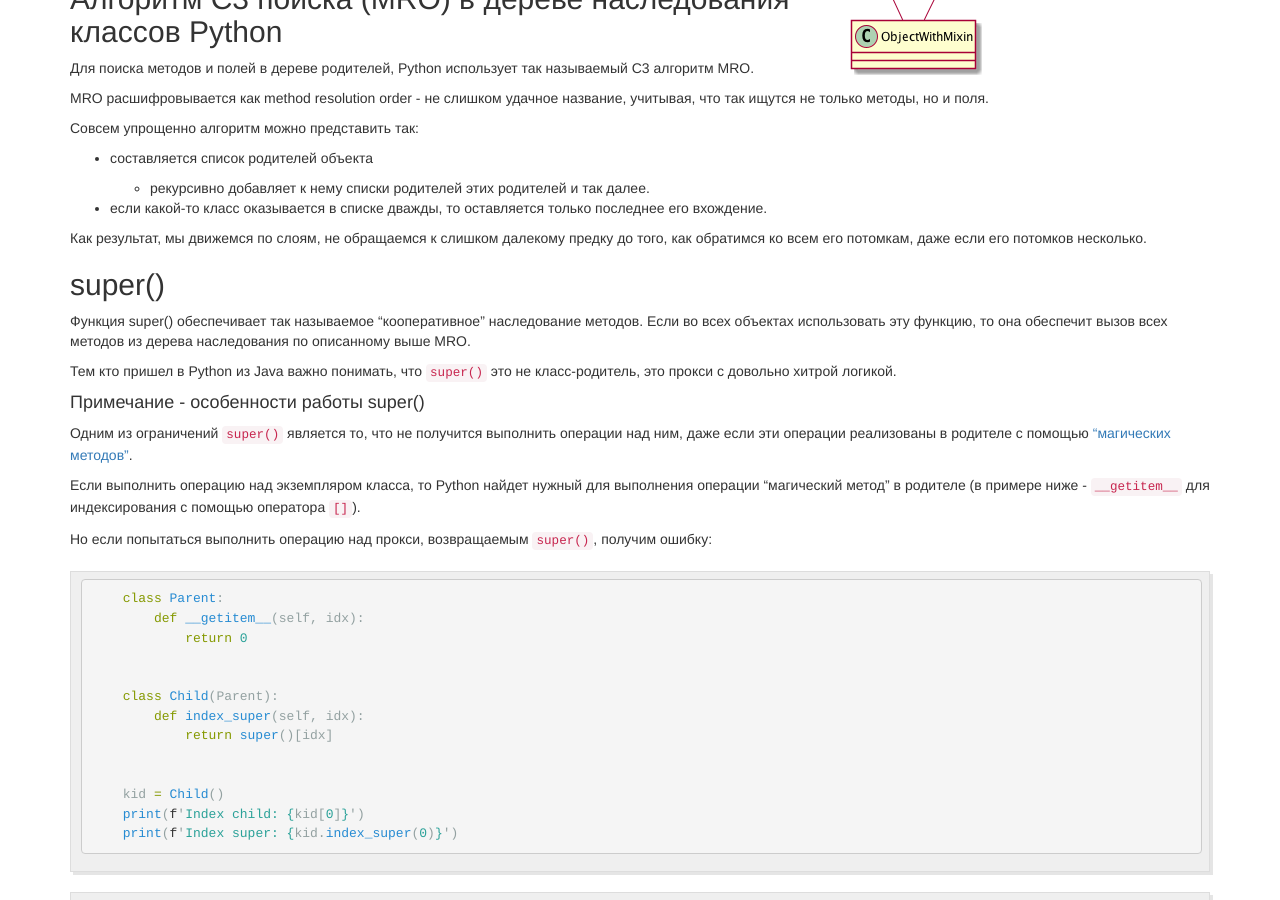
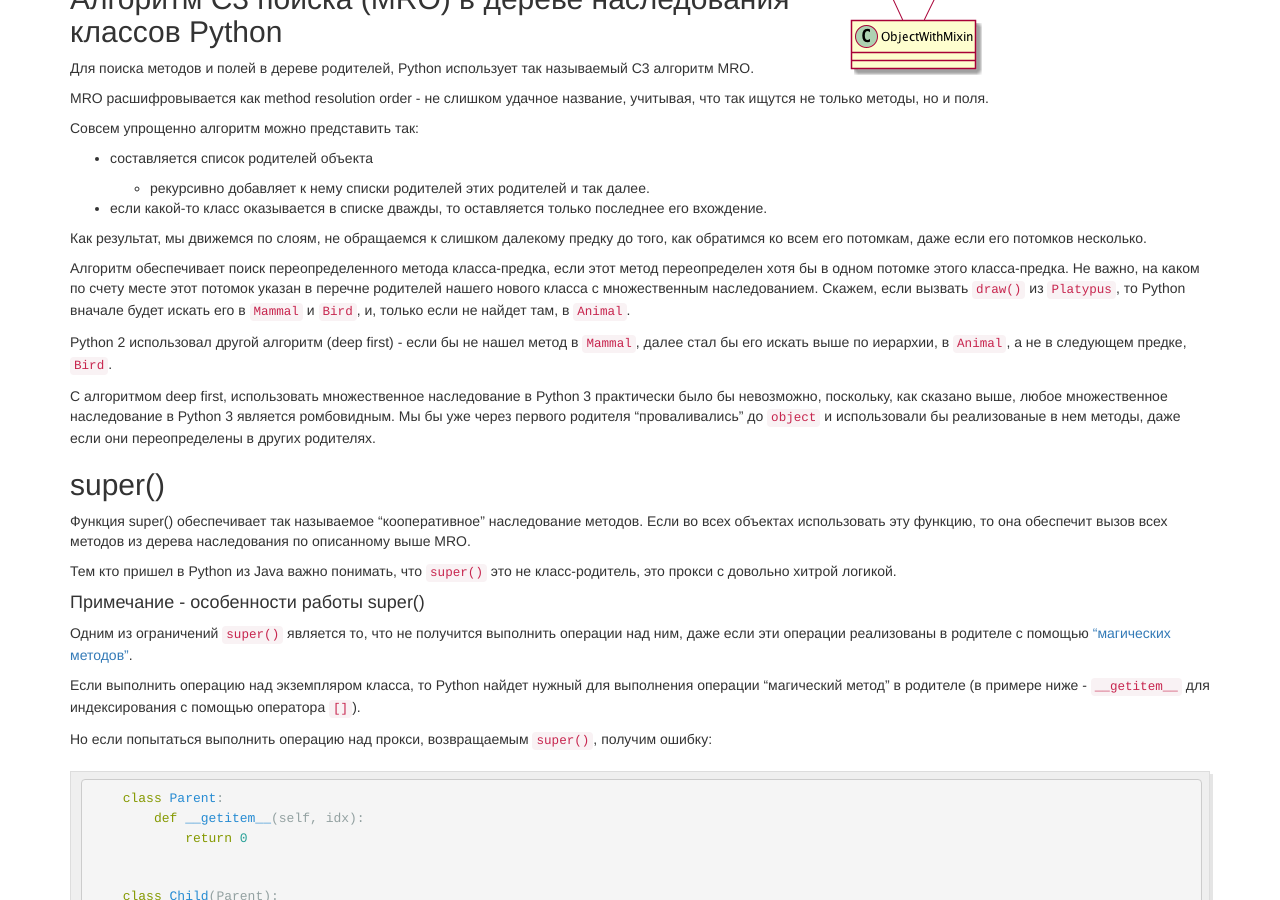
Before and after one commit to andgineer/sorokin.engineer, a Jekyll site: the page built from posts/ru/_posts/2018-09-20-python_super.md, in a window 1280 px wide and 900 px high, scrolled down 502 px. Built offline with Jekyll 4.4.1, drawn with Linux system fonts in a browser that asks for light colours; nearby versions of some CDN libraries.

Commit message:
super() - clarification

```diff
--- a/posts/ru/_posts/2018-09-20-python_super.md
+++ b/posts/ru/_posts/2018-09-20-python_super.md
@@ -47,6 +47,22 @@ MRO расшифровывается как method resolution order - не сл
 Как результат, мы движемся по слоям, не обращаемся к слишком далекому предку до
 того, как обратимся ко всем его потомкам, даже если его потомков несколько.
 
+Алгоритм обеспечивает поиск переопределенного метода класса-предка, если
+этот метод переопределен хотя бы в одном потомке этого класса-предка. Не важно,
+на каком по счету месте этот потомок указан в перечне родителей нашего нового
+класса с множественным наследованием.
+Скажем, если вызвать `draw()` из `Platypus`, то Python вначале будет искать его
+в `Mammal` и `Bird`, и, только если не найдет там, в `Animal`.
+
+Python 2 использовал другой алгоритм (deep first) - если бы не нашел метод в
+`Mammal`, далее стал бы его искать выше по иерархии, в `Animal`, а не в
+следующем предке, `Bird`.
+
+С алгоритмом deep first, использовать множественное наследование в Python 3
+практически было бы невозможно, поскольку, как сказано выше, любое множественное
+наследование в Python 3 является ромбовидным. Мы бы уже через первого родителя
+"проваливались" до `object` и использовали бы реализованые в нем методы, даже
+если они переопределены в других родителях.
 
 ## super()
 
```
